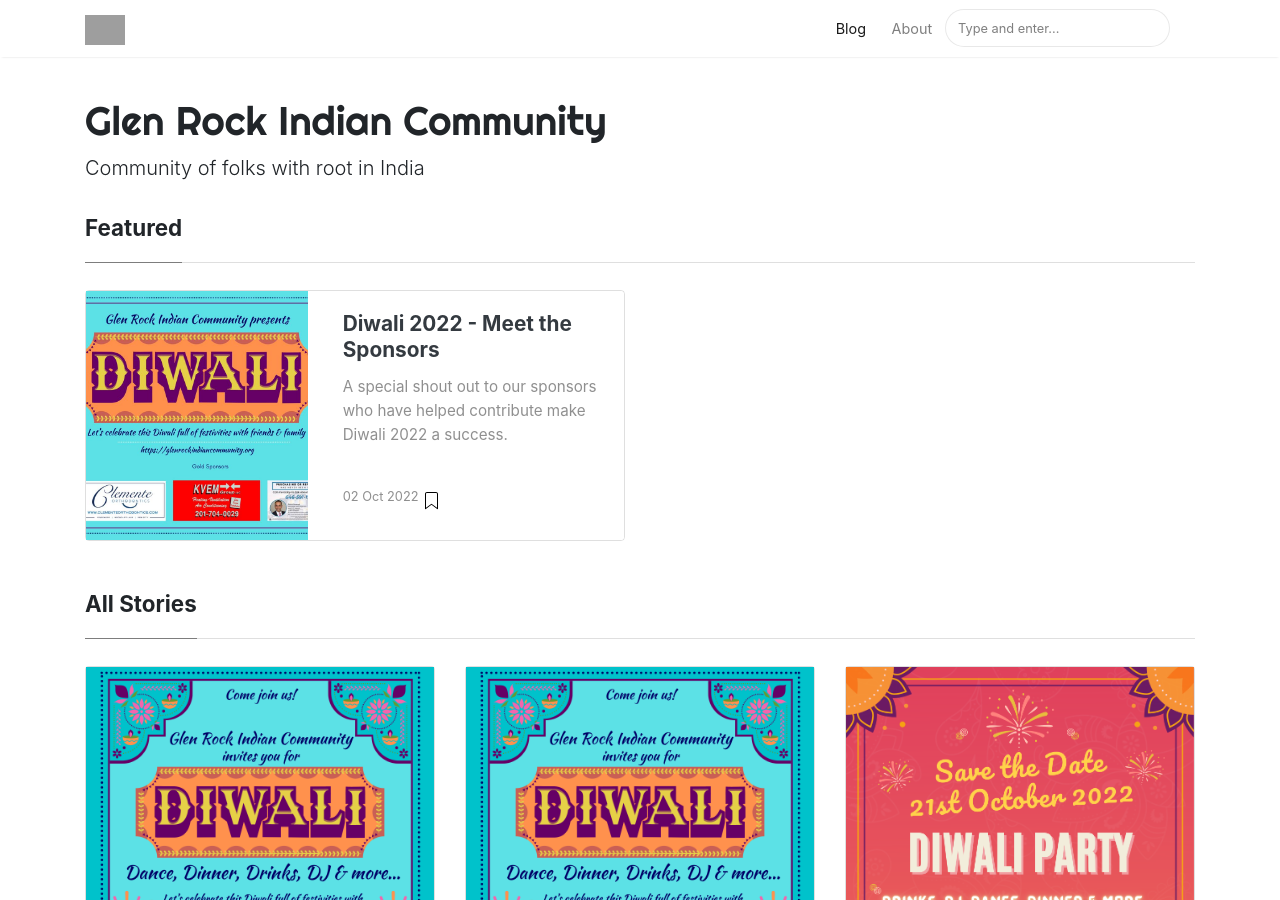
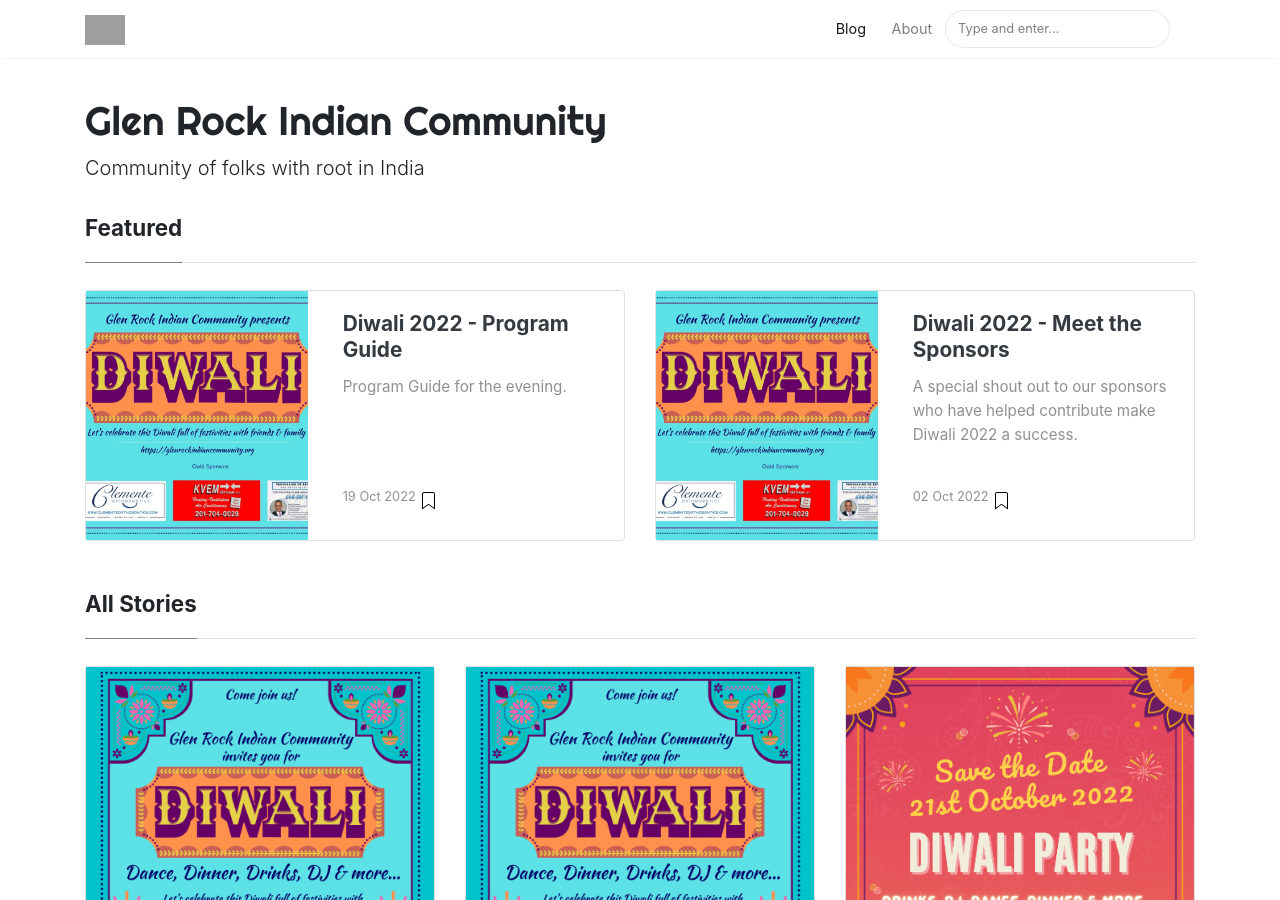
Before and after one commit to glen-rock-indian-community/glenrockindiancommunity.github.io, a Jekyll site: the page built from index.html, in a window 1280 px wide and 900 px high. Built offline with Jekyll 4.4.1, drawn with Linux system fonts in a browser that asks for light colours; nearby versions of some CDN libraries; the list of posts is cut into pages by our own code; some of the changed text lies outside the part shown; grey boxes are pictures that could not be loaded.

Commit message:
fix link

```diff
--- /dev/null
+++ b/_posts/2022-10-19-diwali-2022-agenda.md
@@ -0,0 +1,10 @@
+---
+layout: post
+title:  "Diwali 2022 - Program Guide"
+categories: [ Cultural, Events ]
+image: assets/images/2022_sponsors/diwali_2022.jpg
+featured: true
+hidden: true
+---
+
+Program Guide for the evening.
```
Also changed, not shown: _posts/2022-10-02-diwali-sponsors.md (+1 -1 lines), assets/images/2022_sponsors/Milan_Banquets.png (added).
